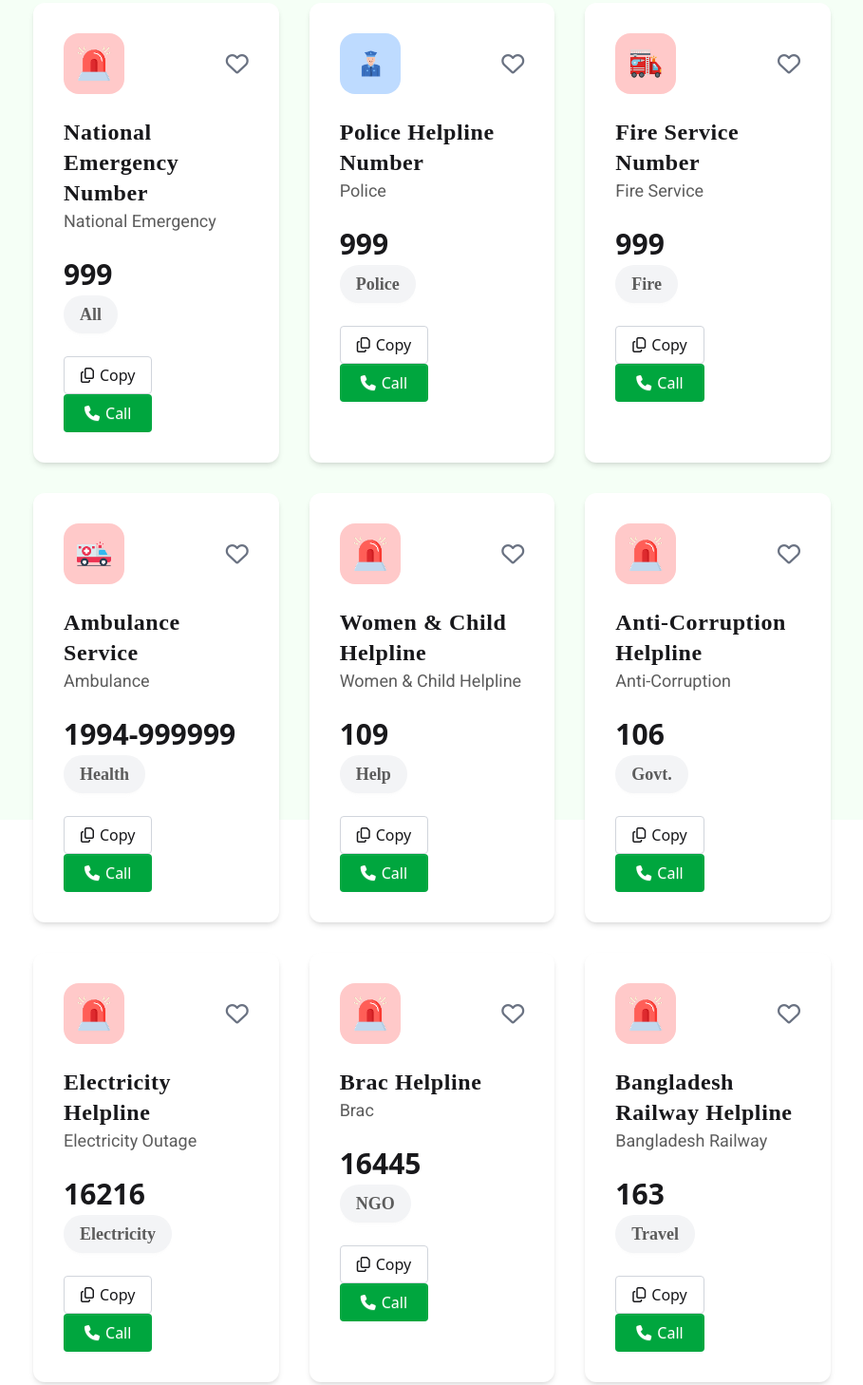
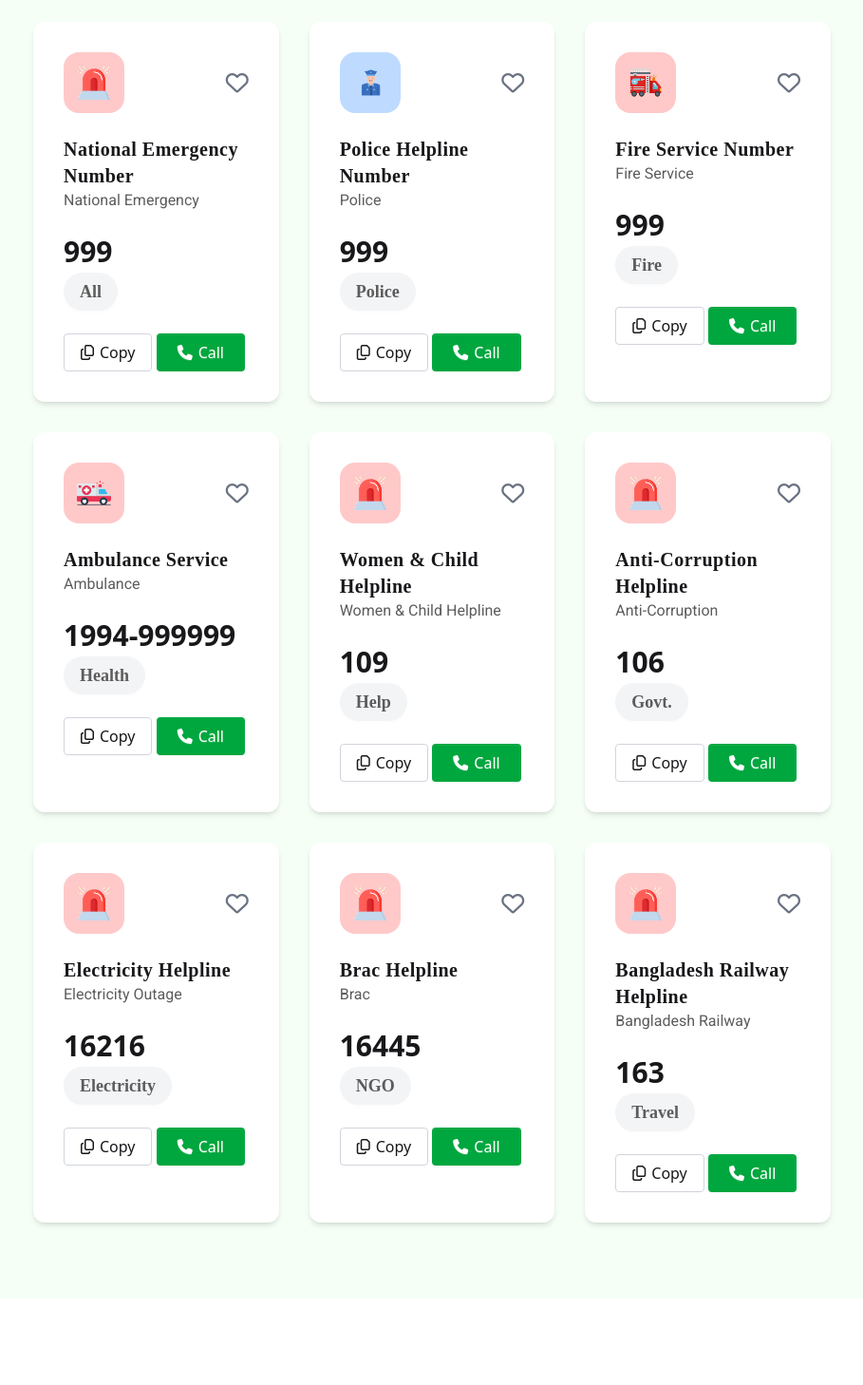
Before and after one commit to md-sh-sabbir/emergency-hotline, a plain HTML site: page index.html in a window 1280 px wide. Shown: the part 399-1857 px from the top of the page at 95% size, without its empty margins (45-954 px from the left). After the commit the page ends 1766 px from the top, so only its background shows below. Drawn offline with nearby package versions, Linux system fonts and the light colour scheme; a web font is replaced by a local one.

Commit message:
responsive design added to the Navbar, banner and call list section

```diff
--- a/index.html
+++ b/index.html
@@ -20,11 +20,11 @@
 <body>
     <header>
         <!-- Navbar starts here -->
-        <nav class="w-[87.5%] mx-auto font-[Inter] my-3 py-3 flex justify-between">
-            <div class="nav_brand">
+        <nav class="w-[87.5%] mx-auto font-[Inter] my-3 py-3 flex flex-col md:flex-row justify-center md:justify-between gap-5">
+            <div class="nav_brand flex justify-center md:justify-start">
                 <img src="assests/images/nav-logo.png" alt="">
             </div>
-            <div class="nav_options">
+            <div class="nav_options flex justify-center md:block">
                 <button class="btn bg-[#41ff6b1a] text-black font-black text-base border-none px-8 py-6 rounded-3xl">
                     <span>0</span>
                     <img src="assests/images/heart.png" class="w-8" alt="">
@@ -41,7 +41,7 @@
         <!-- ============================================================================== -->
 
         <!-- Banner section starts here -->
-        <section class="banner font-[Hind_Madurai] bg-gradient-to-r from-[#013223] via-[#006747] to-[#013223] text-center py-7 space-y-3">
+        <section class="banner font-[Hind_Madurai] bg-gradient-to-r from-[#013223] via-[#006747] to-[#013223] text-center px-5 py-7 space-y-3">
             <img src="assests/images/logo-dark.png" class="w-24 mx-auto" alt="">
             <h2 class="font-bold text-[40px] text-white">Emergency Service Directory</h2>
             <p class="font-semibold text-xl text-white">Government Emergency Services at Your Fingertip – A Project by  Government of the People’s Republic of Bangladesh</p>
@@ -51,10 +51,10 @@
         <!-- ============================================================================== -->
     </header>
 
-    <main class="bg-[#f5fff6] h-[900px]">
+    <main class="bg-[#f5fff6] pt-5 pb-10">
         <section class="main_container w-[87.5%] mx-auto py-10 grid grid-cols-12">
-            <section class="call_list_container col-span-9">
-                <div class="call_card_parent grid grid-cols-3 gap-8">
+            <section class="call_list_container col-span-12 lg:col-span-9">
+                <div class="call_card_parent grid md:grid-cols-2 lg:grid-cols-3 gap-8">
                     <div class="call_card bg-white p-8 space-y-6 rounded-xl shadow-md">
                         <div class="call_details_photos flex justify-between items-center">
                             <div class="call_photo w-16 h-16 bg-red-200 flex justify-center items-center rounded-2xl">
@@ -65,14 +65,14 @@
                             </div>
                         </div>
                         <div class="call_details font-[Hind_Madurai]">
-                            <h2 class="text-2xl font-bold tracking-wide">National Emergency Number</h2>
-                            <p class="font-[Roboto] text-lg text-[#5c5c5c]">National Emergency</p>
+                            <h2 class="text-xl font-bold tracking-wide">National Emergency Number</h2>
+                            <p class="font-[Roboto] text-[#5c5c5c]">National Emergency</p>
                         </div>
                         <div class="call_number">
                             <h1 class="text-3xl font-bold mb-1">999</h1>
                             <button class="btn outline-none border-transparent font-[Hind_Madurai] text-lg text-[#5c5c5c] bg-gray-100 rounded-3xl">All</button>
                         </div>
-                        <div class="copy_call_options space-x-2.5">
+                        <div class="copy_call_options ">
                             <button class="btn bg-white border-gray-300 text-base font-normal w-[48%]"><i class="fa-regular fa-copy"></i> Copy</button>
                             <button class="btn bg-[#00A63E] border-transparent text-white text-base font-normal w-[48%]"><i class="fa-solid fa-phone"></i> Call</button>
                         </div>
@@ -87,14 +87,14 @@
                             </div>
                         </div>
                         <div class="call_details font-[Hind_Madurai]">
-                            <h2 class="text-2xl font-bold tracking-wide">Police Helpline Number</h2>
-                            <p class="font-[Roboto] text-lg text-[#5c5c5c]">Police</p>
+                            <h2 class="text-xl font-bold tracking-wide">Police Helpline Number</h2>
+                            <p class="font-[Roboto] text-[#5c5c5c]">Police</p>
                         </div>
                         <div class="call_number">
                             <h1 class="text-3xl font-bold mb-1">999</h1>
                             <button class="btn outline-none border-transparent font-[Hind_Madurai] text-lg text-[#5c5c5c] bg-gray-100 rounded-3xl">Police</button>
                         </div>
-                        <div class="copy_call_options space-x-2.5">
+                        <div class="copy_call_options ">
                             <button class="btn bg-white border-gray-300 text-base font-normal w-[48%]"><i class="fa-regular fa-copy"></i> Copy</button>
                             <button class="btn bg-[#00A63E] border-transparent text-white text-base font-normal w-[48%]"><i class="fa-solid fa-phone"></i> Call</button>
                         </div>
@@ -109,14 +109,14 @@
                             </div>
                         </div>
                         <div class="call_details font-[Hind_Madurai]">
-                            <h2 class="text-2xl font-bold tracking-wide">Fire Service Number</h2>
-                            <p class="font-[Roboto] text-lg text-[#5c5c5c]">Fire Service</p>
+                            <h2 class="text-xl font-bold tracking-wide">Fire Service Number</h2>
+                            <p class="font-[Roboto] text-[#5c5c5c]">Fire Service</p>
                         </div>
                         <div class="call_number">
                             <h1 class="text-3xl font-bold mb-1">999</h1>
                             <button class="btn outline-none border-transparent font-[Hind_Madurai] text-lg text-[#5c5c5c] bg-gray-100 rounded-3xl">Fire</button>
                         </div>
-                        <div class="copy_call_options space-x-2.5">
+                        <div class="copy_call_options ">
                             <button class="btn bg-white border-gray-300 text-base font-normal w-[48%]"><i class="fa-regular fa-copy"></i> Copy</button>
                             <button class="btn bg-[#00A63E] border-transparent text-white text-base font-normal w-[48%]"><i class="fa-solid fa-phone"></i> Call</button>
                         </div>
@@ -131,14 +131,14 @@
                             </div>
                         </div>
                         <div class="call_details font-[Hind_Madurai]">
-                            <h2 class="text-2xl font-bold tracking-wide">Ambulance Service</h2>
-                            <p class="font-[Roboto] text-lg text-[#5c5c5c]">Ambulance</p>
+                            <h2 class="text-xl font-bold tracking-wide">Ambulance Service</h2>
+                            <p class="font-[Roboto] text-[#5c5c5c]">Ambulance</p>
                         </div>
                         <div class="call_number">
                             <h1 class="text-3xl font-bold mb-1">1994-999999</h1>
                             <button class="btn outline-none border-transparent font-[Hind_Madurai] text-lg text-[#5c5c5c] bg-gray-100 rounded-3xl">Health</button>
                         </div>
-                        <div class="copy_call_options space-x-2.5">
+                        <div class="copy_call_options ">
                             <button class="btn bg-white border-gray-300 text-base font-normal w-[48%]"><i class="fa-regular fa-copy"></i> Copy</button>
                             <button class="btn bg-[#00A63E] border-transparent text-white text-base font-normal w-[48%]"><i class="fa-solid fa-phone"></i> Call</button>
                         </div>
@@ -153,14 +153,14 @@
                             </div>
                         </div>
                         <div class="call_details font-[Hind_Madurai]">
-                            <h2 class="text-2xl font-bold tracking-wide">Women & Child Helpline</h2>
-                            <p class="font-[Roboto] text-lg text-[#5c5c5c]">Women & Child Helpline</p>
+                            <h2 class="text-xl font-bold tracking-wide">Women & Child Helpline</h2>
+                            <p class="font-[Roboto] text-[#5c5c5c]">Women & Child Helpline</p>
                         </div>
                         <div class="call_number">
                             <h1 class="text-3xl font-bold mb-1">109</h1>
                             <button class="btn outline-none border-transparent font-[Hind_Madurai] text-lg text-[#5c5c5c] bg-gray-100 rounded-3xl">Help</button>
                         </div>
-                        <div class="copy_call_options space-x-2.5">
+                        <div class="copy_call_options ">
                             <button class="btn bg-white border-gray-300 text-base font-normal w-[48%]"><i class="fa-regular fa-copy"></i> Copy</button>
                             <button class="btn bg-[#00A63E] border-transparent text-white text-base font-normal w-[48%]"><i class="fa-solid fa-phone"></i> Call</button>
                         </div>
@@ -175,14 +175,14 @@
                             </div>
                         </div>
                         <div class="call_details font-[Hind_Madurai]">
-                            <h2 class="text-2xl font-bold tracking-wide">Anti-Corruption Helpline</h2>
-                            <p class="font-[Roboto] text-lg text-[#5c5c5c]">Anti-Corruption</p>
+                            <h2 class="text-xl font-bold tracking-wide">Anti-Corruption Helpline</h2>
+                            <p class="font-[Roboto] text-[#5c5c5c]">Anti-Corruption</p>
                         </div>
                         <div class="call_number">
                             <h1 class="text-3xl font-bold mb-1">106</h1>
                             <button class="btn outline-none border-transparent font-[Hind_Madurai] text-lg text-[#5c5c5c] bg-gray-100 rounded-3xl">Govt.</button>
                         </div>
-                        <div class="copy_call_options space-x-2.5">
+                        <div class="copy_call_options ">
                             <button class="btn bg-white border-gray-300 text-base font-normal w-[48%]"><i class="fa-regular fa-copy"></i> Copy</button>
                             <button class="btn bg-[#00A63E] border-transparent text-white text-base font-normal w-[48%]"><i class="fa-solid fa-phone"></i> Call</button>
                         </div>
@@ -197,14 +197,14 @@
                             </div>
                         </div>
                         <div class="call_details font-[Hind_Madurai]">
-                            <h2 class="text-2xl font-bold tracking-wide">Electricity Helpline</h2>
-                            <p class="font-[Roboto] text-lg text-[#5c5c5c]">Electricity Outage</p>
+                            <h2 class="text-xl font-bold tracking-wide">Electricity Helpline</h2>
+                            <p class="font-[Roboto] text-[#5c5c5c]">Electricity Outage</p>
                         </div>
                         <div class="call_number">
                             <h1 class="text-3xl font-bold mb-1">16216</h1>
                             <button class="btn outline-none border-transparent font-[Hind_Madurai] text-lg text-[#5c5c5c] bg-gray-100 rounded-3xl">Electricity</button>
                         </div>
-                        <div class="copy_call_options space-x-2.5">
+                        <div class="copy_call_options ">
                             <button class="btn bg-white border-gray-300 text-base font-normal w-[48%]"><i class="fa-regular fa-copy"></i> Copy</button>
                             <button class="btn bg-[#00A63E] border-transparent text-white text-base font-normal w-[48%]"><i class="fa-solid fa-phone"></i> Call</button>
                         </div>
@@ -219,14 +219,14 @@
                             </div>
                         </div>
                         <div class="call_details font-[Hind_Madurai]">
-                            <h2 class="text-2xl font-bold tracking-wide">Brac Helpline</h2>
-                            <p class="font-[Roboto] text-lg text-[#5c5c5c]">Brac</p>
+                            <h2 class="text-xl font-bold tracking-wide">Brac Helpline</h2>
+                            <p class="font-[Roboto] text-[#5c5c5c]">Brac</p>
                         </div>
                         <div class="call_number">
                             <h1 class="text-3xl font-bold mb-1">16445</h1>
                             <button class="btn outline-none border-transparent font-[Hind_Madurai] text-lg text-[#5c5c5c] bg-gray-100 rounded-3xl">NGO</button>
                         </div>
-                        <div class="copy_call_options space-x-2.5">
+                        <div class="copy_call_options ">
                             <button class="btn bg-white border-gray-300 text-base font-normal w-[48%]"><i class="fa-regular fa-copy"></i> Copy</button>
                             <button class="btn bg-[#00A63E] border-transparent text-white text-base font-normal w-[48%]"><i class="fa-solid fa-phone"></i> Call</button>
                         </div>
@@ -241,14 +241,14 @@
                             </div>
                         </div>
                         <div class="call_details font-[Hind_Madurai]">
-                            <h2 class="text-2xl font-bold tracking-wide">Bangladesh Railway Helpline </h2>
-                            <p class="font-[Roboto] text-lg text-[#5c5c5c]">Bangladesh Railway</p>
+                            <h2 class="text-xl font-bold tracking-wide">Bangladesh Railway Helpline </h2>
+                            <p class="font-[Roboto] text-[#5c5c5c]">Bangladesh Railway</p>
                         </div>
                         <div class="call_number">
                             <h1 class="text-3xl font-bold mb-1">163</h1>
                             <button class="btn outline-none border-transparent font-[Hind_Madurai] text-lg text-[#5c5c5c] bg-gray-100 rounded-3xl">Travel</button>
                         </div>
-                        <div class="copy_call_options space-x-2.5">
+                        <div class="copy_call_options">
                             <button class="btn bg-white border-gray-300 text-base font-normal w-[48%]"><i class="fa-regular fa-copy"></i> Copy</button>
                             <button class="btn bg-[#00A63E] border-transparent text-white text-base font-normal w-[48%]"><i class="fa-solid fa-phone"></i> Call</button>
                         </div>
```
